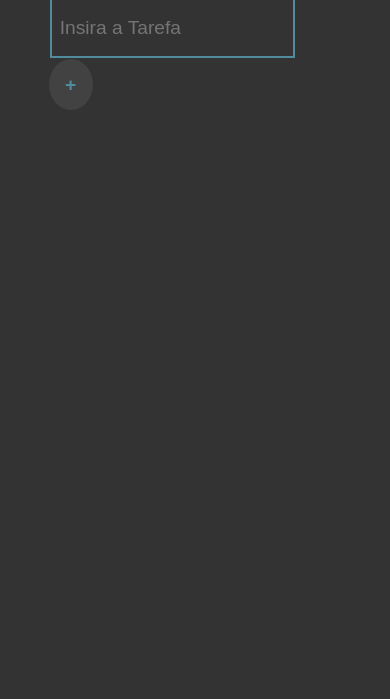
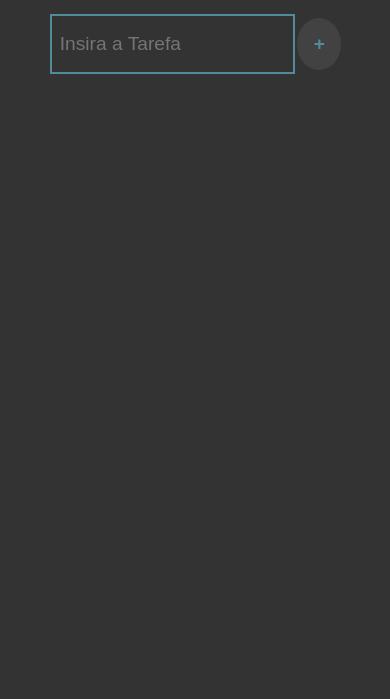
Before and after one commit to M4thWaibel/Basic_ToDo_List, a website: page index.html in a window 390 px wide. Shown: the part 145-844 px from the top of the page. Drawn offline with Linux system fonts and the light colour scheme; files whose address does not match are found by name.

Commit message:
correção botão

```diff
--- a/src/style/global.css
+++ b/src/style/global.css
@@ -101,18 +101,23 @@ span{
         text-align: center;
     }
 
+    .Add_task{
+        display: flex;
+        justify-content: space-between;
+        align-items: center;
+        margin: 1rem 0;
+    }
+
     input{
         margin: 1px;
     }
 
     button{
-        width: 10%;
         font-size: 1rem;
         font-weight: bold;
         border: none;
         border-radius: 100%;
     }
-
     li{
         width: 90%;
     }
```
